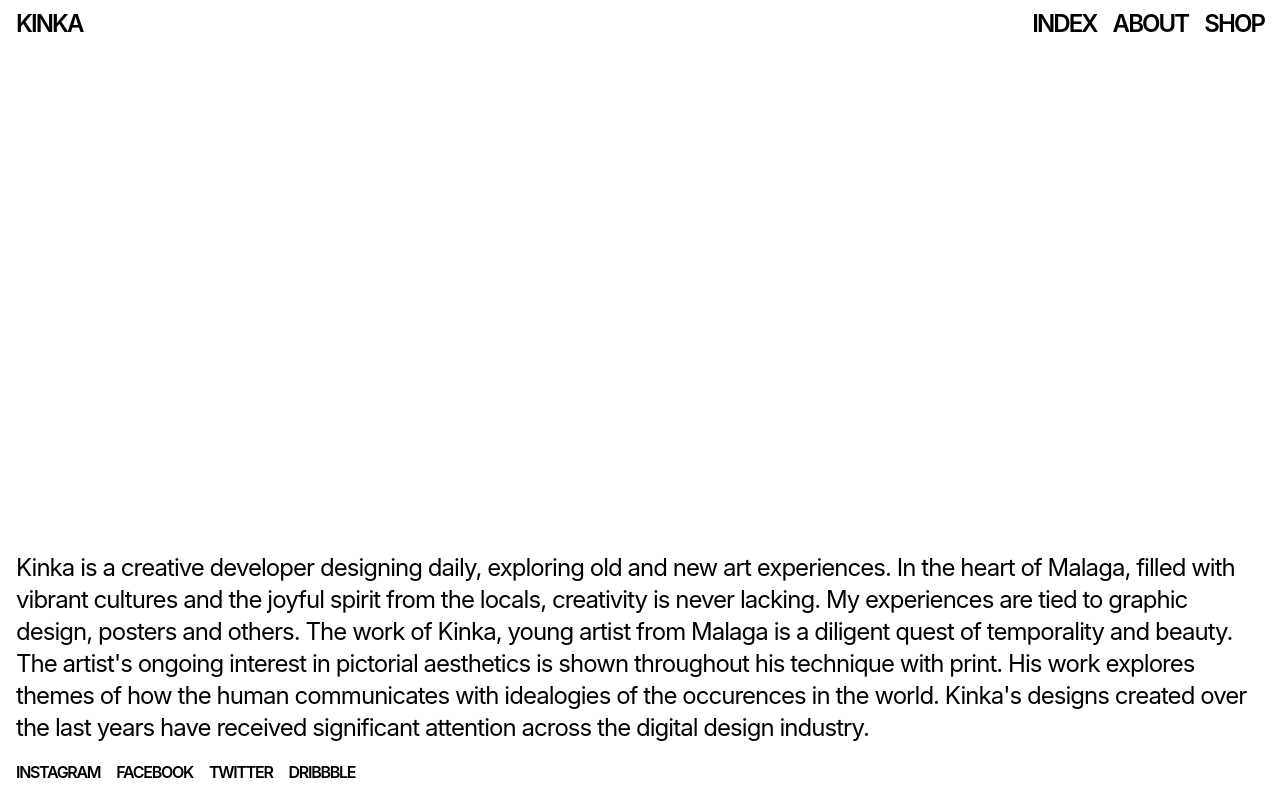
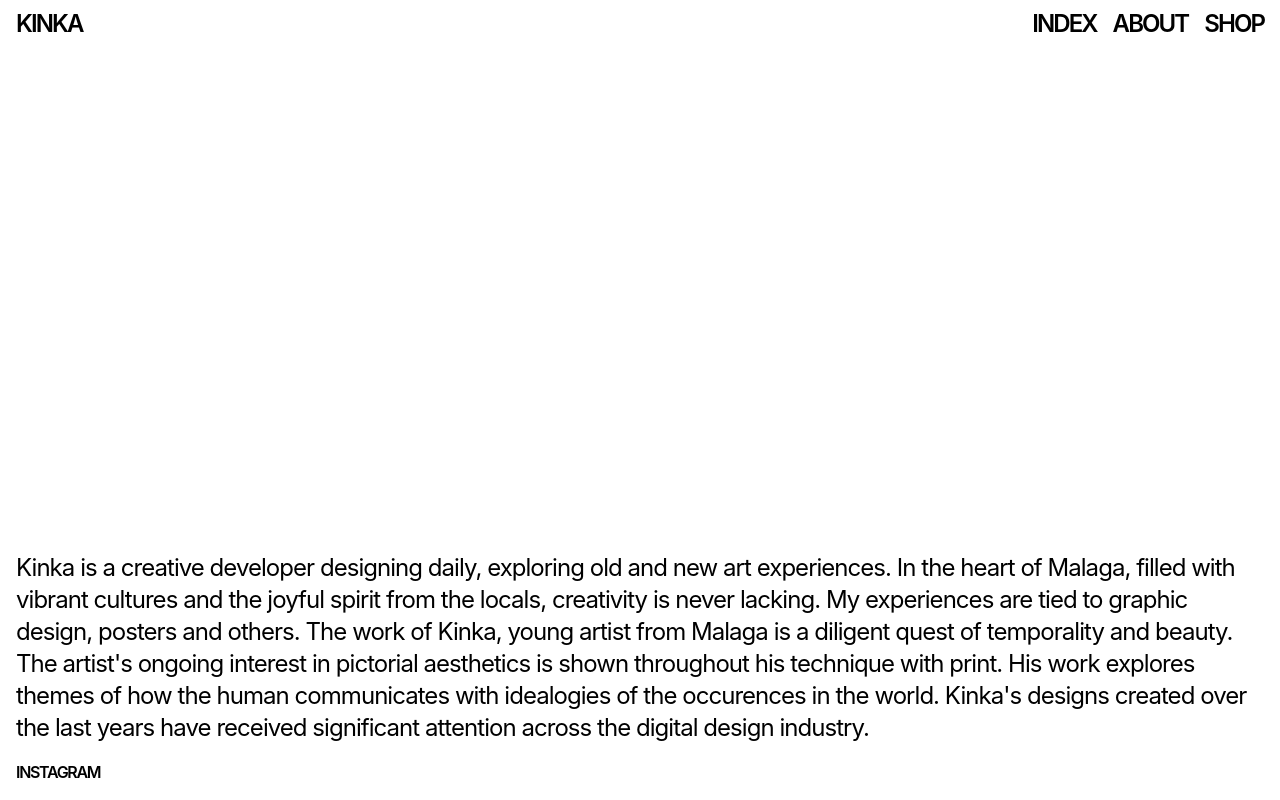
Before and after one commit to JOSEPH-JENKINS/kinka-client, a Next.js app: page /about in a window 1280 px wide. Built offline with nearby package versions, Linux system fonts and the light colour scheme.

Commit message:
third commit

```diff
--- a/components/Admin/Product.js
+++ b/components/Admin/Product.js
@@ -20,6 +20,7 @@ const Product = ({ title, price, id, desc, isOpened, open, setActive }) => {
           src="/2.jpg"
           fill={true}
           className="w-full h-full object-cover"
+          alt="hey"
         />
         <div className="w-full h-full absolute top-0 left-0 bg-grad translate-y-full group-hover:translate-y-0 transition-all">
           <div className="w-full h-full relative">
--- a/components/Item.js
+++ b/components/Item.js
@@ -10,6 +10,7 @@ const Item = ({ id, title, price }) => {
             src="/2.jpg"
             fill={true}
             className="w-full h-full object-cover"
+            alt="hey"
           />
         </div>
         <div className="flex justify-between w-full">
--- a/pages/about.js
+++ b/pages/about.js
@@ -10,7 +10,7 @@ const About = () => {
         <link rel="icon" href="/favicon.ico" />
       </Head>
 
-      <section className="w-full px-4 absolute bottom-0  pb-2">
+      <section className="w-full px-4 absolute bottom-0 pb-2">
         <p className="text-2xl">
           Kinka is a creative developer designing daily, exploring old and new
           art experiences. In the heart of Malaga, filled with vibrant cultures
@@ -24,17 +24,8 @@ const About = () => {
           significant attention across the digital design industry.
         </p>
         <section className="w-full mt-4 pb-2 flex">
-          <Link href={""}>
+          <Link href="https://www.instagram.com/kinka.sz">
             <h1 className="text-base uppercase">Instagram</h1>
-          </Link>
-          <Link href={""} className="ml-4">
-            <h1 className="text-base uppercase">Facebook</h1>
-          </Link>
-          <Link href={""} className="ml-4">
-            <h1 className="text-base uppercase">Twitter</h1>
-          </Link>
-          <Link href={""} className="ml-4">
-            <h1 className="text-base uppercase">Dribbble</h1>
           </Link>
         </section>
       </section>
--- a/pages/projects.js
+++ b/pages/projects.js
@@ -15,6 +15,7 @@ const Projects = () => {
             src="/2.jpg"
             fill={true}
             className="w-full h-full object-cover"
+            alt="heyy"
           />
         </div>
       </section>
--- a/pages/shop/[id].js
+++ b/pages/shop/[id].js
@@ -26,7 +26,7 @@ const ItemPage = () => {
         console.log("h");
       }
     });
-  }, []);
+  }, [id]);
 
   return (
     <div>
```
